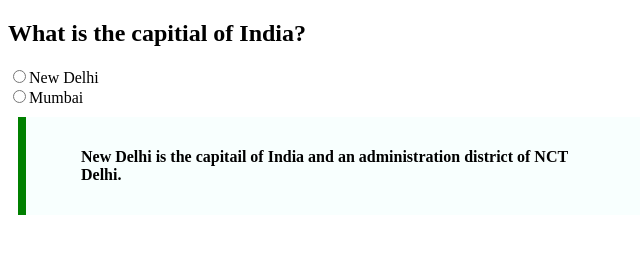
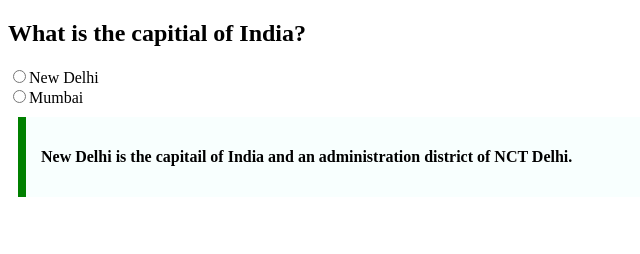
Before and after one commit to acciojob/trivia-ravikshetri, a website: page main.html in a window 1280 px wide. Shown: the whole page, without its empty margins (0-640 px from the left). Drawn offline with Linux system fonts and the light colour scheme.

Commit message:
created a submission

```diff
--- a/styles.css
+++ b/styles.css
@@ -1,6 +1,6 @@
 
 /* Your CSS Code here. */
-#capital{
+blockquote{
 max-width: 600px;
 margin: 10px;
 padding: 15px;
```
